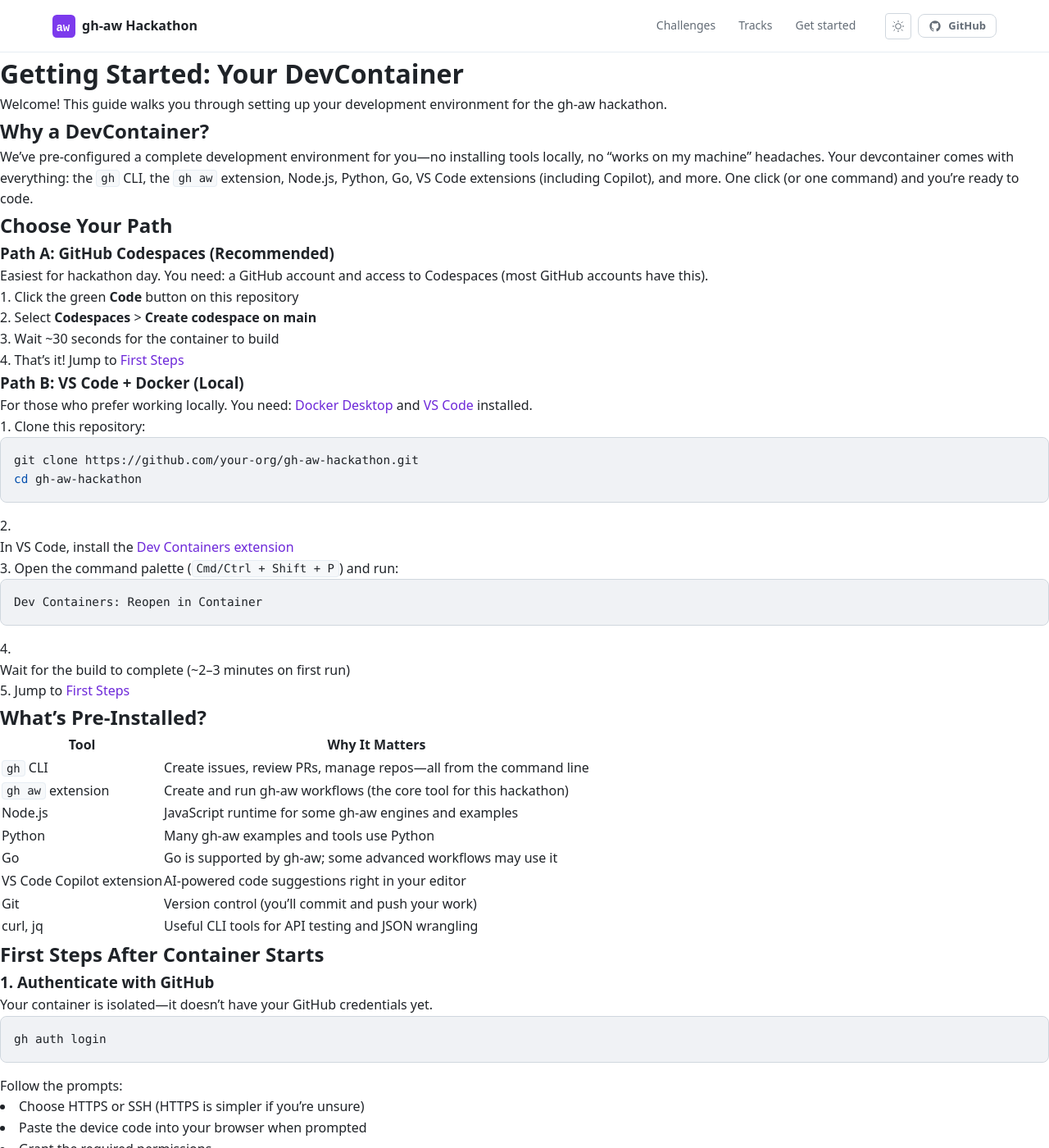
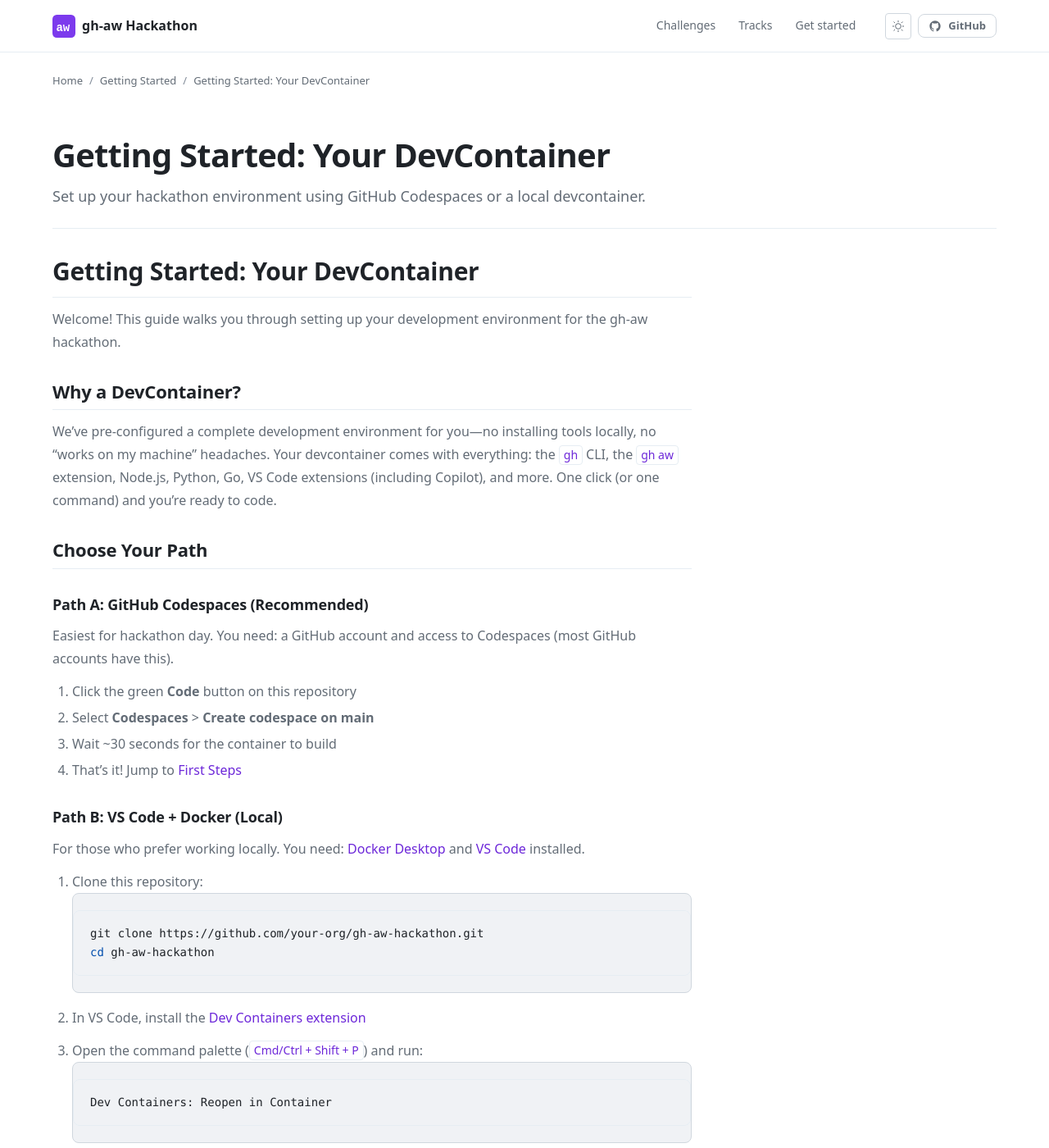
Before and after one commit to olivomarco/gh-aw-hackathon, a Jekyll site: the page built from docs/getting-started/devcontainer-setup.md, in a window 1280 px wide and 1400 px high. Shown: the whole window at 82% size. Built offline with Jekyll 4.4.1, drawn with Linux system fonts in a browser that asks for light colours; our own code applies the rules of GitHub Pages for plain Markdown files.

Commit message:
fix(site): doc layout for /docs pages + 14 challenge collection items
- New _layouts/doc.html wraps prose in .container with typography styles;
  fixes unstyled rendering at /docs/getting-started/devcontainer-setup
- Added 14 entries to _challenges/ collection so /challenges/ landing
  page populates Tracks 1, 2, 3 (was empty before — only 00-setup existed)
- Each collection item is a thin landing card linking to the Student
  and Coach guides hosted in the repo
- _config.yml defaults: pages under docs/ auto-use the doc layout

Co-authored-by: Copilot <223556219+Copilot@users.noreply.github.com>

```diff
--- a/_config.yml
+++ b/_config.yml
@@ -55,6 +55,10 @@ defaults:
       type: "pages"
     values:
       layout: "default"
+  - scope:
+      path: "docs"
+    values:
+      layout: "doc"
 
 # Theme: none (we use custom layouts in _layouts/)
 theme: ~
--- /dev/null
+++ b/_layouts/doc.html
@@ -0,0 +1,34 @@
+---
+layout: default
+---
+
+<article class="doc-page">
+  <div class="container">
+
+    <nav class="breadcrumb" aria-label="Breadcrumb">
+      <a href="{{ '/' | relative_url }}">Home</a>
+      <span class="breadcrumb__sep" aria-hidden="true">/</span>
+      {% assign parts = page.url | remove: '/gh-aw-hackathon' | split: '/' %}
+      {% if page.url contains 'getting-started' %}
+      <a href="{{ '/docs/getting-started/' | relative_url }}">Getting Started</a>
+      <span class="breadcrumb__sep" aria-hidden="true">/</span>
+      {% elsif page.url contains 'docs' %}
+      <a href="{{ '/docs/' | relative_url }}">Docs</a>
+      <span class="breadcrumb__sep" aria-hidden="true">/</span>
+      {% endif %}
+      <span aria-current="page">{{ page.title }}</span>
+    </nav>
+
+    <header class="doc-header">
+      <h1 class="doc-header__title">{{ page.title }}</h1>
+      {% if page.description %}
+      <p class="doc-header__desc">{{ page.description }}</p>
+      {% endif %}
+    </header>
+
+    <div class="doc-body prose">
+      {{ content }}
+    </div>
+
+  </div>
+</article>
--- a/assets/css/style.scss
+++ b/assets/css/style.scss
@@ -1921,3 +1921,116 @@ details[open] .coach-notes__toggle-icon { transform: rotate(90deg); }
   width: 0%;
   transition: width 80ms linear;
 }
+
+
+/* --------------------------------------------------------------------------
+   R. Doc pages (.doc-page layout)
+   -------------------------------------------------------------------------- */
+.doc-page {
+  padding-bottom: var(--space-16);
+}
+.doc-header {
+  padding: var(--space-8) 0 var(--space-6);
+  border-bottom: 1px solid var(--border-muted);
+  margin-bottom: var(--space-8);
+}
+.doc-header__title {
+  font-size: clamp(1.75rem, 4vw, 2.5rem);
+  font-weight: 800;
+  line-height: 1.2;
+  letter-spacing: -0.02em;
+  color: var(--text);
+  margin: 0 0 var(--space-3);
+}
+.doc-header__desc {
+  font-size: 1.125rem;
+  color: var(--text-muted);
+  margin: 0;
+  line-height: 1.6;
+}
+.doc-body.prose h1,
+.doc-body.prose h2,
+.doc-body.prose h3,
+.doc-body.prose h4 {
+  color: var(--text);
+  font-weight: 700;
+  line-height: 1.3;
+  margin: var(--space-8) 0 var(--space-3);
+}
+.doc-body.prose h1 { font-size: 1.875rem; }
+.doc-body.prose h2 {
+  font-size: 1.375rem;
+  padding-bottom: var(--space-2);
+  border-bottom: 1px solid var(--border-muted);
+}
+.doc-body.prose h3 { font-size: 1.125rem; }
+.doc-body.prose p,
+.doc-body.prose li {
+  color: var(--text-muted);
+  line-height: 1.75;
+  margin-bottom: var(--space-3);
+}
+.doc-body.prose ul,
+.doc-body.prose ol {
+  padding-left: var(--space-6);
+  margin-bottom: var(--space-4);
+}
+.doc-body.prose li { margin-bottom: var(--space-1); }
+.doc-body.prose a {
+  color: var(--accent-text);
+  text-decoration: none;
+  border-bottom: 1px solid transparent;
+  transition: border-color 0.15s ease;
+}
+.doc-body.prose a:hover { border-bottom-color: var(--accent-text); }
+.doc-body.prose blockquote {
+  border-left: 3px solid var(--accent);
+  background: var(--surface);
+  padding: var(--space-3) var(--space-5);
+  margin: var(--space-5) 0;
+  border-radius: 0 var(--radius) var(--radius) 0;
+  color: var(--text-muted);
+}
+.doc-body.prose code:not(pre code) {
+  background: var(--surface);
+  border: 1px solid var(--border-muted);
+  border-radius: 4px;
+  padding: 0.1em 0.35em;
+  font-size: 0.875em;
+  color: var(--accent-text);
+  font-family: var(--mono);
+}
+.doc-body.prose pre {
+  background: var(--surface);
+  border: 1px solid var(--border-muted);
+  border-radius: var(--radius);
+  padding: var(--space-4) var(--space-5);
+  overflow-x: auto;
+  margin: var(--space-5) 0;
+}
+.doc-body.prose pre code {
+  background: none;
+  border: none;
+  padding: 0;
+  font-size: 0.875rem;
+  color: var(--text);
+  font-family: var(--mono);
+}
+.doc-body.prose table {
+  width: 100%;
+  border-collapse: collapse;
+  margin: var(--space-5) 0;
+  font-size: 0.9rem;
+}
+.doc-body.prose th,
+.doc-body.prose td {
+  border: 1px solid var(--border-muted);
+  padding: var(--space-2) var(--space-3);
+  text-align: left;
+}
+.doc-body.prose th {
+  background: var(--surface);
+  color: var(--text);
+  font-weight: 600;
+}
+.doc-body.prose td { color: var(--text-muted); }
--- a/docs/getting-started/devcontainer-setup.md
+++ b/docs/getting-started/devcontainer-setup.md
@@ -1,3 +1,9 @@
+---
+layout: doc
+title: "Getting Started: Your DevContainer"
+description: "Set up your hackathon environment using GitHub Codespaces or a local devcontainer."
+---
+
 # Getting Started: Your DevContainer
 
 Welcome! This guide walks you through setting up your development environment for the gh-aw hackathon.
```
Also changed, not shown: _challenges/1-01-morning-briefing.md (added, +34 -0 lines), _challenges/1-02-safe-and-sound.md (added, +35 -0 lines), _challenges/1-03-the-watcher.md (added, +35 -0 lines), _challenges/1-04-label-maker.md (added, +35 -0 lines), _challenges/2-01-triage-bot.md (added, +35 -0 lines), _challenges/2-02-review-buddy.md (added, +35 -0 lines), _challenges/2-03-slash-and-burn.md (added, +35 -0 lines), _challenges/2-04-stale-patrol.md (added, +35 -0 lines), _challenges/2-05-welcome-wagon.md (added, +35 -0 lines), _challenges/3-01-the-relay.md (added, +35 -0 lines), _challenges/3-02-context-engine.md (added, +35 -0 lines), _challenges/3-03-engine-swap.md (added, +35 -0 lines), _challenges/3-04-the-overseer.md (added, +35 -0 lines), _challenges/3-05-ship-it.md (added, +36 -0 lines).
